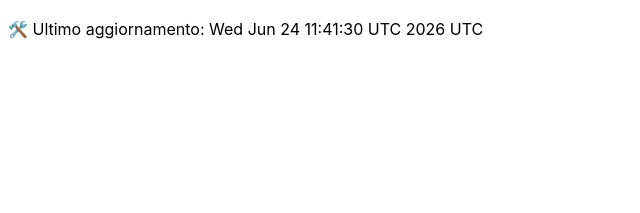
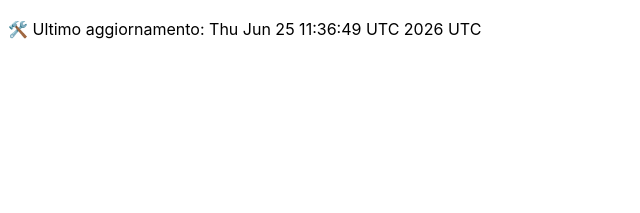
Before and after one commit to DanteTrb/DanteTrb.github.io, a Jekyll site: the page built from badges.md, in a window 1280 px wide. Shown: the top 213 px of the page, without its empty margins (0-640 px from the left). Built offline with Jekyll 4.4.1, drawn with Linux system fonts in a browser that asks for light colours; our own code applies the rules of GitHub Pages for plain Markdown files.

Commit message:
🛠️ Aggiornamento automatico badge

```diff
--- a/badges.md
+++ b/badges.md
@@ -1 +1 @@
-🛠️ Ultimo aggiornamento: Wed Jun 24 11:41:30 UTC 2026 UTC
+🛠️ Ultimo aggiornamento: Thu Jun 25 11:36:49 UTC 2026 UTC
```
